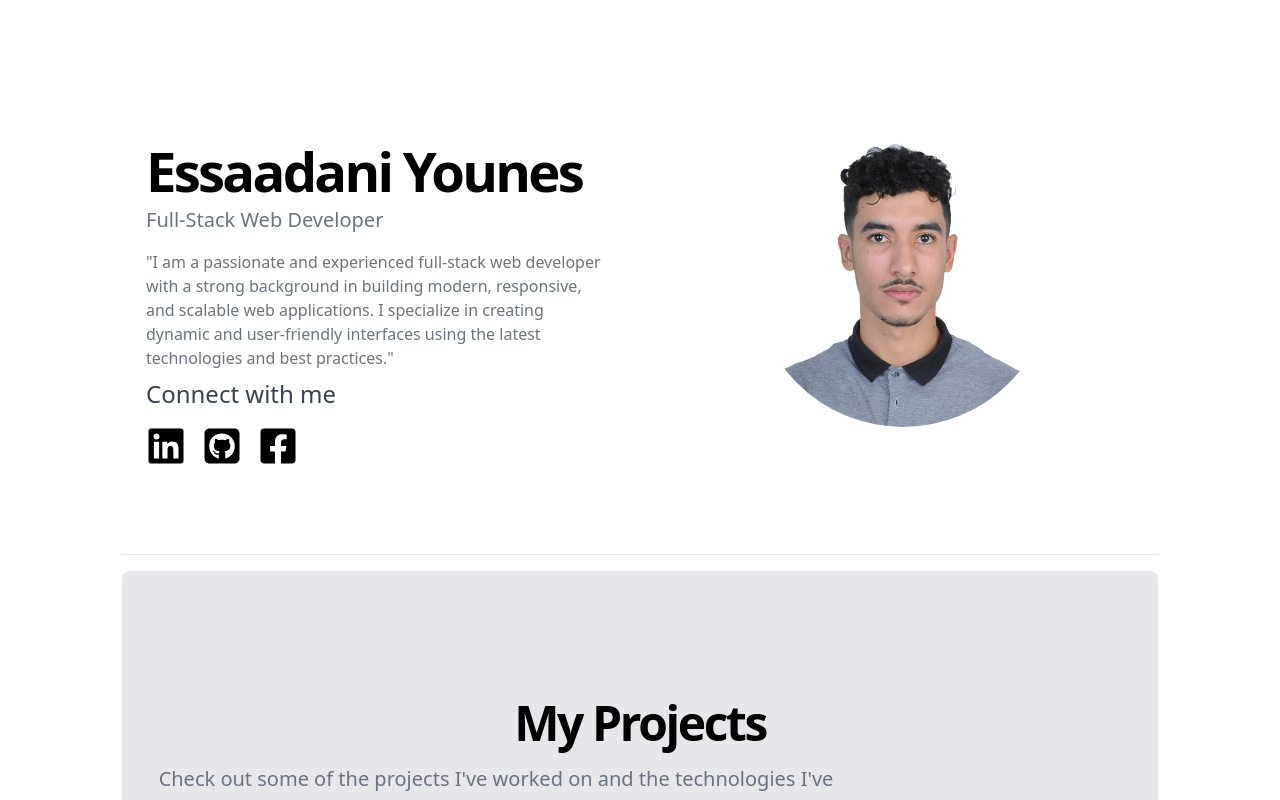
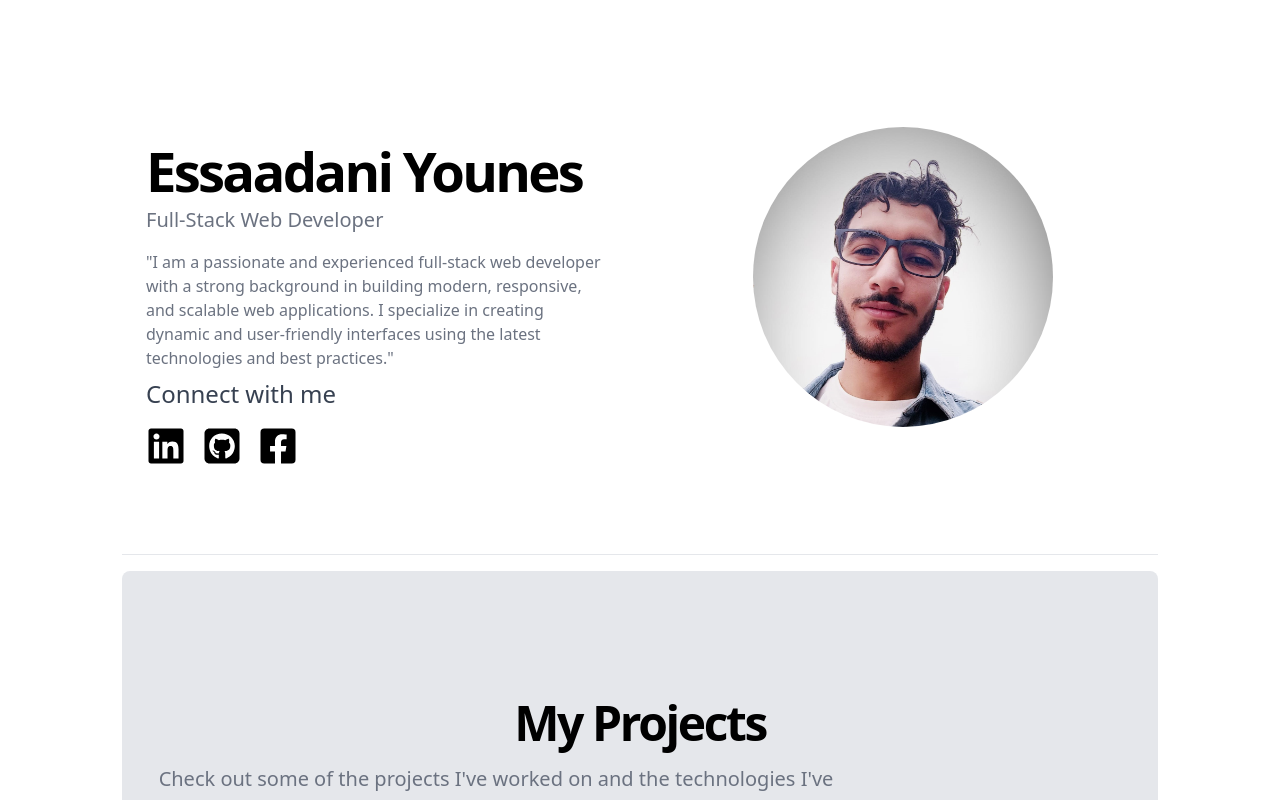
Before and after one commit to EssaadaniYounes/Portfolio_UI, a Next.js app: page / in a window 1280 px wide. Shown: the top 800 px of the page. Built offline with nearby package versions, Linux system fonts and the light colour scheme; a web font is replaced by a local one.

Commit message:
Change image

```diff
--- a/components/partials/HeroSection.tsx
+++ b/components/partials/HeroSection.tsx
@@ -29,9 +29,9 @@
           <div className="flex justify-center items-center md:-mt-12 md:mb-4">
             <Image
               alt="Essaadani Younes"
-              className="rounded-full object-cover"
+              className="rounded-full object-cover object-top"
               height={300}
-              src="/images/me.jpg"
+              src="/images/me.jpeg"
               style={{
                 aspectRatio: "300/300",
                 objectFit: "cover",
```
Also changed, not shown: public/images/me.jpeg (added).
